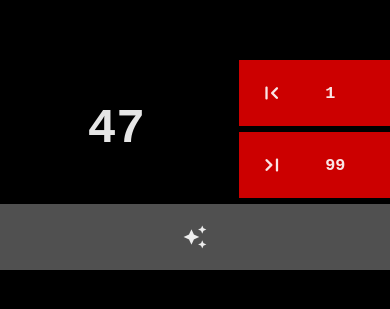
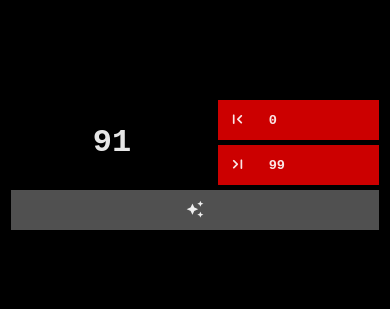
Before and after one commit to Ivirx/random, a website built with Vite: page index.html in a window 390 px wide. Shown: the part 257-566 px from the top of the page. Built offline with nearby package versions, Linux system fonts and the light colour scheme.

Commit message:
Now it is Done.

```diff
--- a/index.html
+++ b/index.html
@@ -14,17 +14,18 @@
 <body>
   <main>
     <div class="container">
-      <h1 id="number">47</h1>
-      <div class="inputs">
+      <h1 id="number">0</h1>
+      <form id="inputs">
         <div>
-          <span class="material-symbols-rounded">first_page</span>
+          <label for="start" class="material-symbols-rounded">first_page</label>
           <input type="number" id="start" value=1 autocomplete="off">
         </div>
         <div>
-          <span class="material-symbols-rounded">last_page</span>
+          <label for="end" class="material-symbols-rounded">last_page</label>
           <input type="number" id="end" value=99 autocomplete="off">
         </div>
-      </div>
+        <button type="submit" style="display:none;"></button>
+      </form>
       <button id="generate-button">
         <span class="material-symbols-rounded">
           temp_preferences_custom
--- a/src/main.ts
+++ b/src/main.ts
@@ -4,10 +4,14 @@ const number = document.querySelector("#number") as HTMLHeadingElement;
 const start = document.querySelector("#start") as HTMLInputElement;
 const end = document.querySelector("#end") as HTMLInputElement;
 const button = document.querySelector("#generate-button") as HTMLButtonElement;
+const form = document.querySelector("#inputs") as HTMLFormElement;
+
 
 let intervalId = 0;
 
-button.onclick = () => {
+const generateRandomNumber = (event: (SubmitEvent | null)) => {
+    event?.preventDefault();
+
     let startingValue = Number(start.value);
     let endingValue = Number(end.value);
 
@@ -52,5 +56,19 @@ button.onclick = () => {
         if (displayedNumber === randomNumber)
             clearInterval(intervalId);  // Stop the interval when the displayed number is equal to the random number
 
-    }, 20);
+    }, 22);
 }
+
+button.onclick = () => generateRandomNumber(null);
+form.onsubmit = (e) => generateRandomNumber(e);
+
+
+window.onload = () => {
+    number.innerText = "0";
+    start.value = "0";
+    end.value = "99";
+
+    setTimeout(() => {
+        generateRandomNumber(null);
+    }, 470);
+}
--- a/src/style.scss
+++ b/src/style.scss
@@ -46,6 +46,7 @@ button {
 
 html,
 body {
+    min-width: 280px;
     background-color: #000;
 }
 
@@ -59,6 +60,7 @@ main {
 
     #number {
         margin: 0;
+        padding: .5rem;
         font-size: 3rem;
         font-weight: 600;
         display: grid;
@@ -66,17 +68,19 @@ main {
     }
 
     .container {
-        --_mui-padding: 1.3rem;
+        --_mui-padding: 1.1rem;
         --_mui-font-size: 1.5rem;
         --_common-gap: 0.4rem;
         --_transition-duration: 0.2s;
+        --_red: #cc0000;
 
-        width: clamp(270px, 100%, 660px);
+        width: clamp(270px, 100%, 700px);
+        padding: 2rem;
         display: grid;
-        grid-template-columns: 1fr 0.65fr;
+        grid-template-columns: 1fr .8fr;
         gap: var(--_common-gap);
 
-        .inputs {
+        #inputs {
             display: flex;
             flex-direction: column;
             justify-content: center;
@@ -84,8 +88,6 @@ main {
             gap: var(--_common-gap);
 
             div {
-                --_red: #cc0000;
-
                 background-color: var(--_red);
                 display: flex;
                 justify-content: center;
@@ -131,8 +133,12 @@ main {
             padding: 0;
             transition: background-color var(--_transition-duration);
 
-            &:hover {
+            &:hover,
+            &:focus-visible,
+            &:focus {
                 background-color: #404040;
+                outline: 1px solid var(--_red);
+                outline: none;
             }
 
             .material-symbols-rounded {
@@ -143,3 +149,27 @@ main {
         }
     }
 }
+
+@media (max-width: 470px) {
+    main {
+        #number {
+            font-size: 2rem;
+        }
+
+        .container {
+            --_mui-padding: .7rem;
+            --_mui-font-size: 1.1rem;
+            --_common-gap: 0.3rem;
+
+            padding: .7rem;
+
+            #inputs {
+                div {
+                    input {
+                        font-size: .85rem;
+                    }
+                }
+            }
+        }
+    }
+}
```
